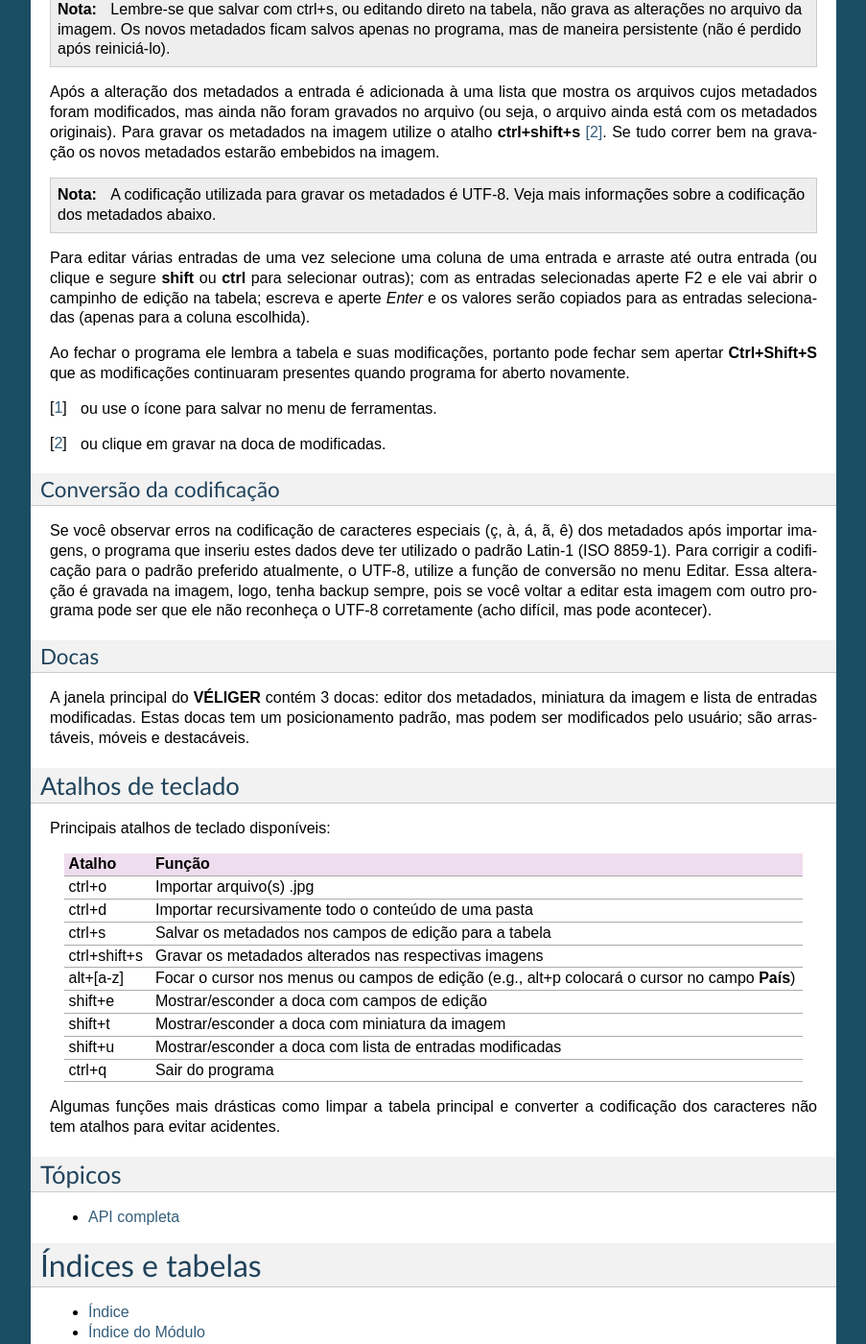
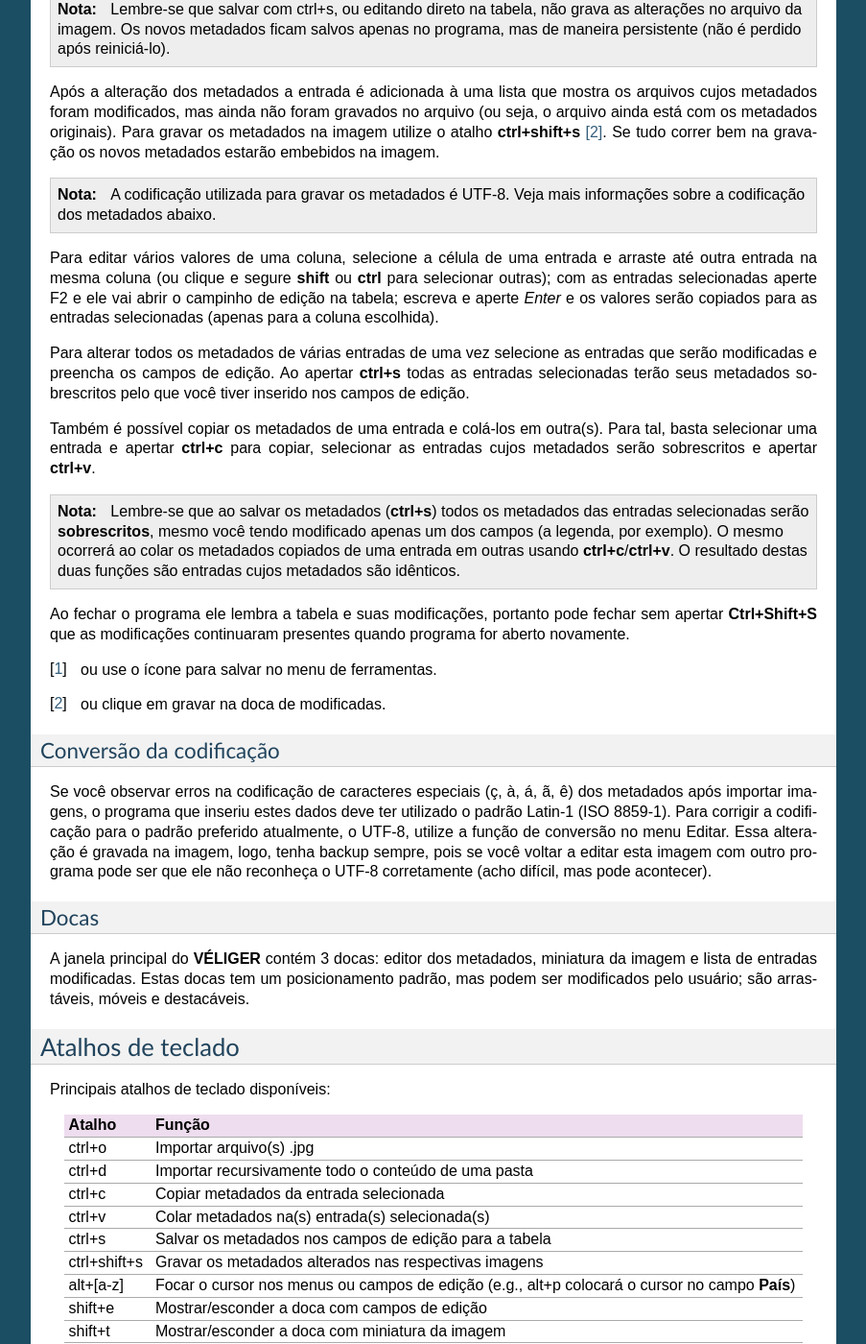
Before and after one commit to bruvellu/cifonauta, a Sphinx documentation site: the page built from docs/index.rst, in a window 1280 px wide and 1400 px high, scrolled down 602 px. Shown: the whole window at 96% size, without its empty margins (198-1101 px from the left). Built offline with Sphinx 7.4.7, drawn with Linux system fonts in a browser that asks for light colours.

Commit message:
Documentação atualizada com funções de copy/paste.

```diff
--- a/docs/index.rst
+++ b/docs/index.rst
@@ -52,11 +52,27 @@ bem na gravação os novos metadados estarão embebidos na imagem.
     A codificação utilizada para gravar os metadados é UTF-8. Veja mais
     informações sobre a codificação dos metadados abaixo.
 
-Para editar várias entradas de uma vez selecione uma coluna de uma entrada e
-arraste até outra entrada (ou clique e segure **shift** ou **ctrl** para
-selecionar outras); com as entradas selecionadas aperte F2 e ele vai abrir o
-campinho de edição na tabela; escreva e aperte *Enter* e os valores serão
-copiados para as entradas selecionadas (apenas para a coluna escolhida).
+Para editar vários valores de uma coluna, selecione a célula de uma entrada e
+arraste até outra entrada na mesma coluna (ou clique e segure **shift** ou
+**ctrl** para selecionar outras); com as entradas selecionadas aperte F2 e ele
+vai abrir o campinho de edição na tabela; escreva e aperte *Enter* e os valores
+serão copiados para as entradas selecionadas (apenas para a coluna escolhida).
+
+Para alterar todos os metadados de várias entradas de uma vez selecione as
+entradas que serão modificadas e preencha os campos de edição. Ao apertar
+**ctrl+s** todas as entradas selecionadas terão seus metadados
+sobrescritos pelo que você tiver inserido nos campos de edição.
+
+Também é possível copiar os metadados de uma entrada e colá-los em outra(s).
+Para tal, basta selecionar uma entrada e apertar **ctrl+c** para copiar,
+selecionar as entradas cujos metadados serão sobrescritos e apertar **ctrl+v**.
+
+.. note::
+    Lembre-se que ao salvar os metadados (**ctrl+s**) todos os metadados das
+    entradas selecionadas serão **sobrescritos**, mesmo você tendo modificado
+    apenas um dos campos (a legenda, por exemplo). O mesmo ocorrerá ao colar os
+    metadados copiados de uma entrada em outras usando **ctrl+c**/**ctrl+v**. O
+    resultado destas duas funções são entradas cujos metadados são idênticos.
 
 Ao fechar o programa ele lembra a tabela e suas modificações, portanto pode
 fechar sem apertar **Ctrl+Shift+S** que as modificações continuaram presentes
@@ -92,6 +108,8 @@ Atalho              Função
 ============        =======================================================
 ctrl+o              Importar arquivo(s) .jpg
 ctrl+d              Importar recursivamente todo o conteúdo de uma pasta
+ctrl+c              Copiar metadados da entrada selecionada
+ctrl+v              Colar metadados na(s) entrada(s) selecionada(s)
 ctrl+s              Salvar os metadados nos campos de edição para a tabela
 ctrl+shift+s        Gravar os metadados alterados nas respectivas imagens
 alt+[a-z]           Focar o cursor nos menus ou campos de edição
```
